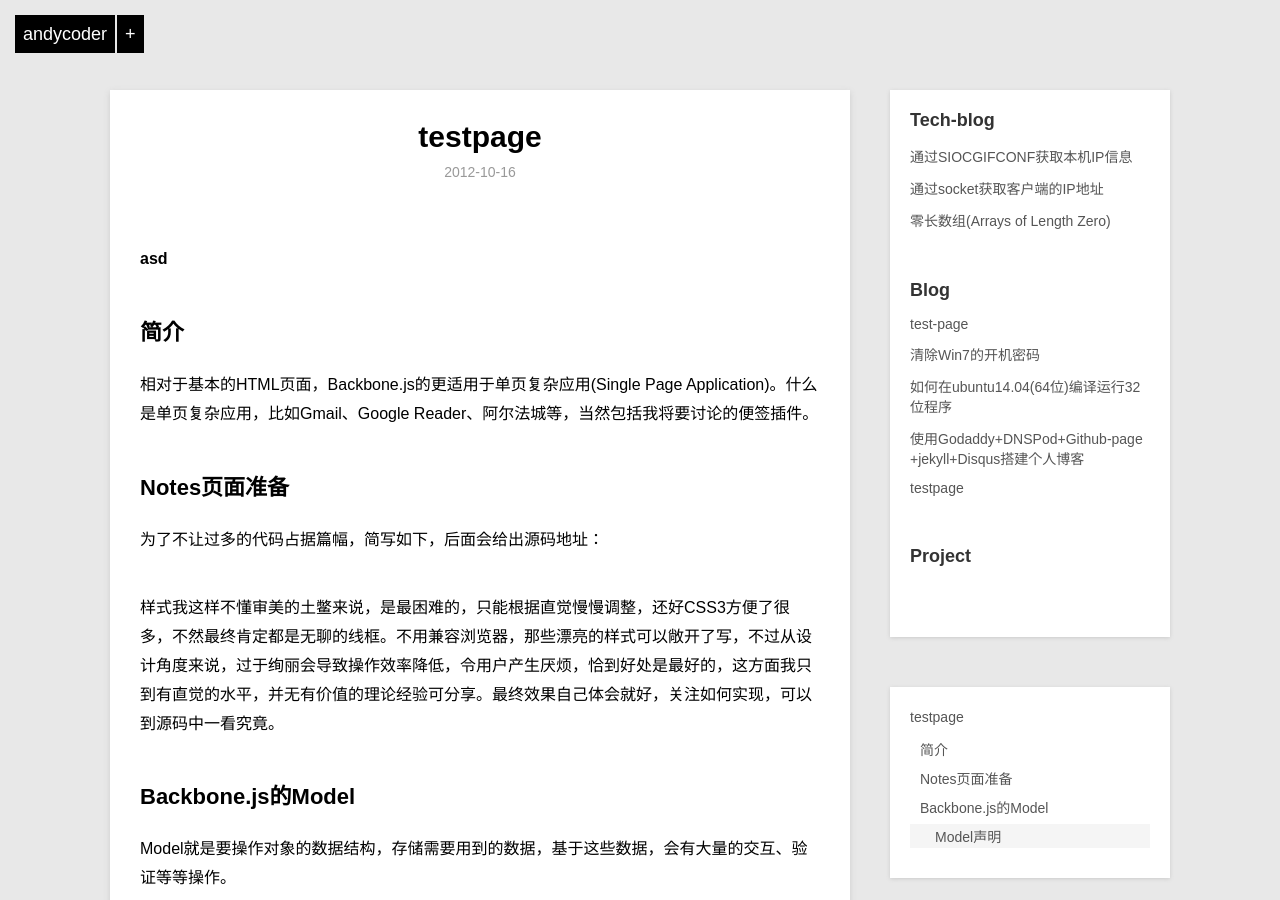
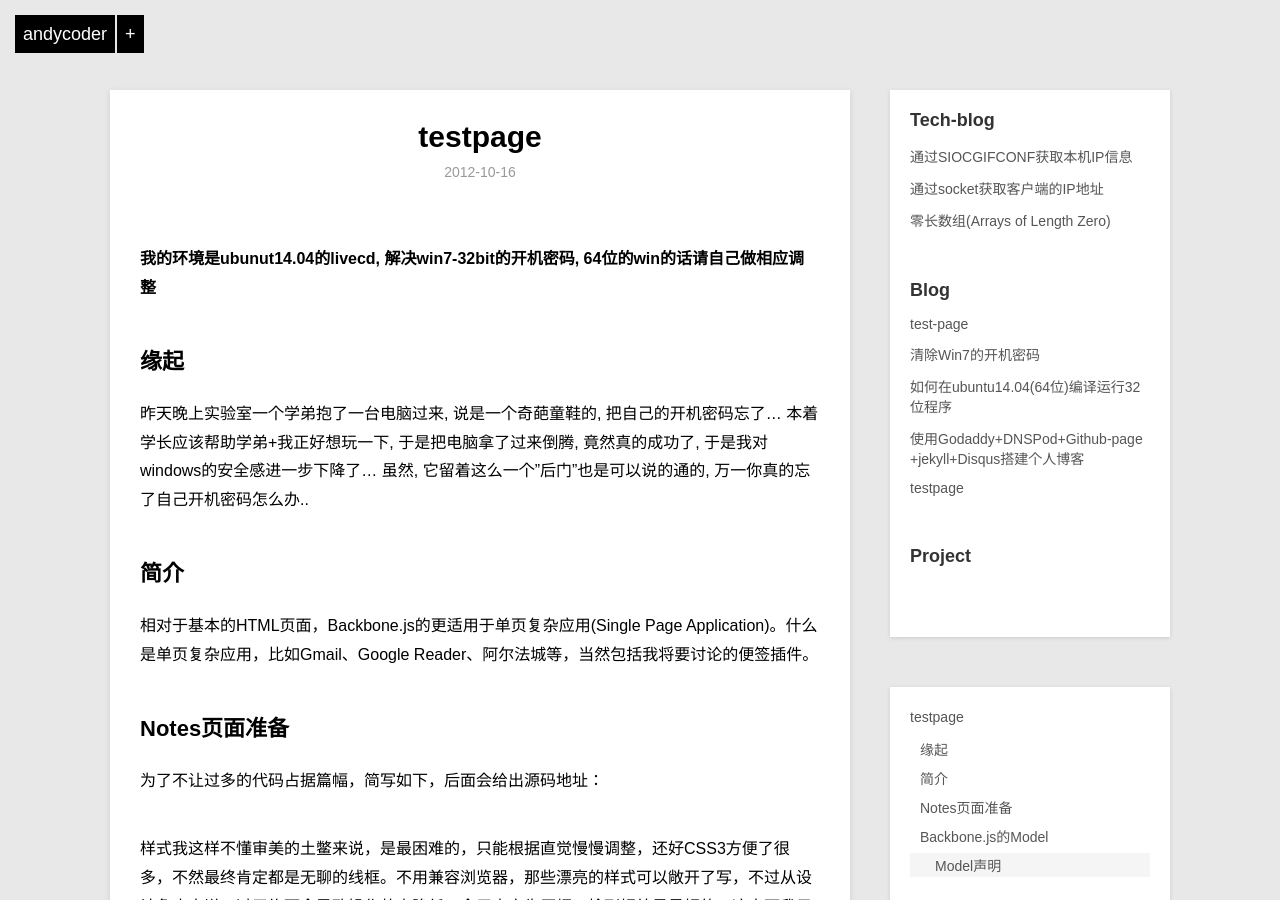
Before and after one commit to andycoder7/andycoder7.github.com, a Jekyll site: the page built from _posts/blog/2012-10-16-backbone-js-chrome-extension.md, in a window 1280 px wide and 900 px high. Built offline with Jekyll 4.4.1, drawn with Linux system fonts in a browser that asks for light colours; Markdown is read by kramdown in place of the engine named in the settings; comment, search, counter and statistics services are not loaded.

Commit message:
update test page

```diff
--- a/_posts/blog/2012-10-16-backbone-js-chrome-extension.md
+++ b/_posts/blog/2012-10-16-backbone-js-chrome-extension.md
@@ -4,7 +4,10 @@ title: testpage
 category: blog
 ---
 
-**asd**
+**我的环境是ubunut14.04的livecd, 解决win7-32bit的开机密码, 64位的win的话请自己做相应调整**
+
+##缘起
+昨天晚上实验室一个学弟抱了一台电脑过来, 说是一个奇葩童鞋的, 把自己的开机密码忘了... 本着学长应该帮助学弟+我正好想玩一下, 于是把电脑拿了过来倒腾, 竟然真的成功了, 于是我对windows的安全感进一步下降了... 虽然, 它留着这么一个"后门"也是可以说的通的, 万一你真的忘了自己开机密码怎么办..
 
 ##简介
 相对于基本的HTML页面，Backbone.js的更适用于单页复杂应用(Single Page Application)。什么是单页复杂应用，比如Gmail、Google Reader、阿尔法城等，当然包括我将要讨论的便签插件。
```
